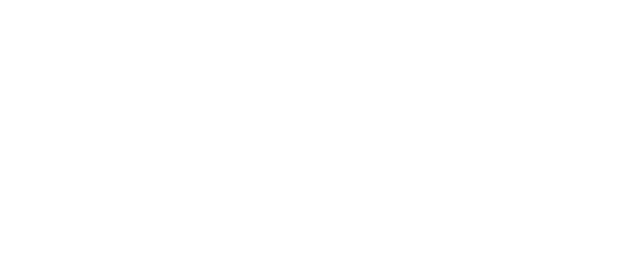
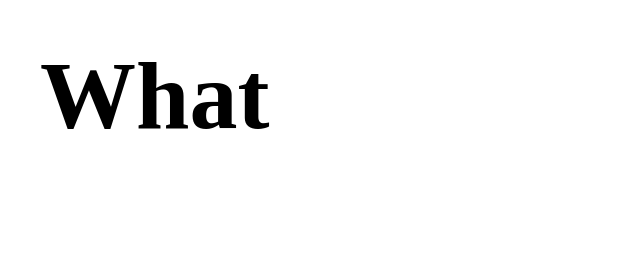
Before and after one commit to Cooperbuilt/reactPortfolio, a React app: page /work in a window 1280 px wide. Shown: the whole page, without its empty margins (0-640 px from the left). Built offline with nearby package versions, Linux system fonts and the light colour scheme.

Commit message:
Adjust title positoning

```diff
--- a/src/components/page/page.css
+++ b/src/components/page/page.css
@@ -3,7 +3,6 @@
     width: auto;
     font-family: futura;
     max-width: 2000px;
-    height: 100vh;
     padding: 0 3%;
     overflow: hidden;
 }
--- a/src/components/page/page.js
+++ b/src/components/page/page.js
@@ -6,9 +6,7 @@ class Page extends Component {
     render() {
         return (
             <div className="flex">
-                <div className="content">
-                    { this.props.children }
-                </div>
+                { this.props.children }
             </div>
         );
     }
--- a/src/components/title/title.css
+++ b/src/components/title/title.css
@@ -1,8 +1,8 @@
 .title {
-  display: flex;
-  flex-direction: row;
-  justify-content: center;
   width: 80%;
+  position: absolute;
+  top: -40px;
+  left: 40px;
 }
 
 .large {
--- a/src/components/work/work.js
+++ b/src/components/work/work.js
@@ -6,7 +6,7 @@ class Work extends Component {
     render() {
         return (
             <Page>
-                <Title text={"What"} size={"large"} color={"light"} />
+                <Title text={"What"} size={"large"} color={"dark"} />
                 <div className="content">
 
                 </div>
```
